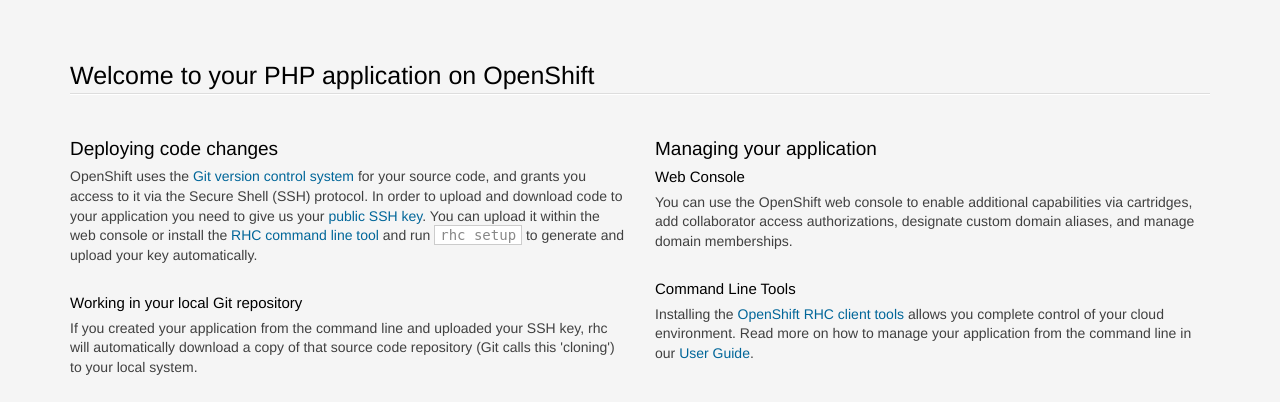
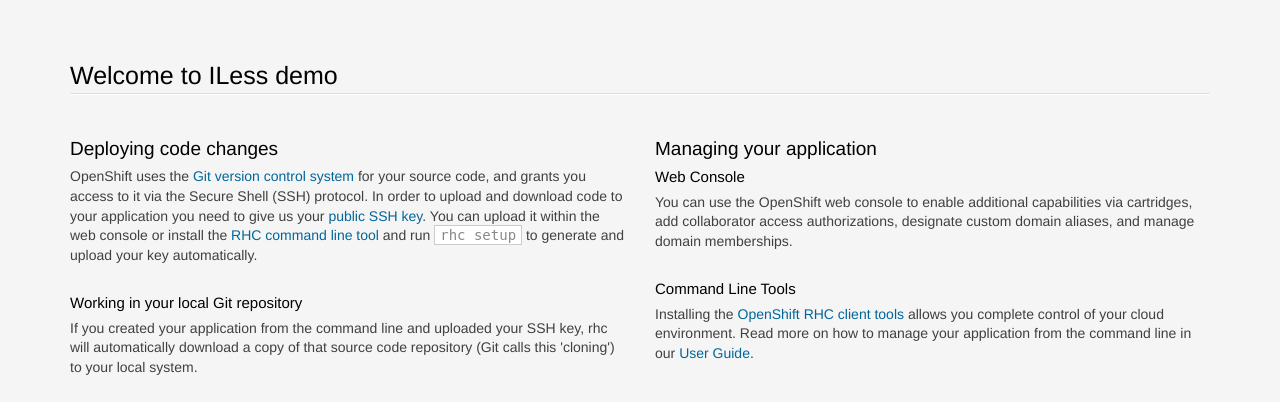
Before and after one commit to mishal/iless-demo, a PHP site: page / in a window 1280 px wide. Shown: the top 402 px of the page. Run offline with PHP 8.4, Linux system fonts and the light colour scheme.

Commit message:
Updated index

```diff
--- a/index.php
+++ b/index.php
@@ -3,7 +3,7 @@
 <head>
   <meta charset="utf-8">
   <meta http-equiv="X-UA-Compatible" content="IE=edge,chrome=1">
-  <title>Welcome to OpenShift</title>
+  <title>ILess demo</title>
 
 <style>
 
@@ -208,7 +208,7 @@ line-height: 1.4;
 
 <section class='container'>
           <hgroup>
-            <h1>Welcome to your PHP application on OpenShift</h1>
+            <h1>Welcome to ILess demo</h1>
           </hgroup>
 
 
```
